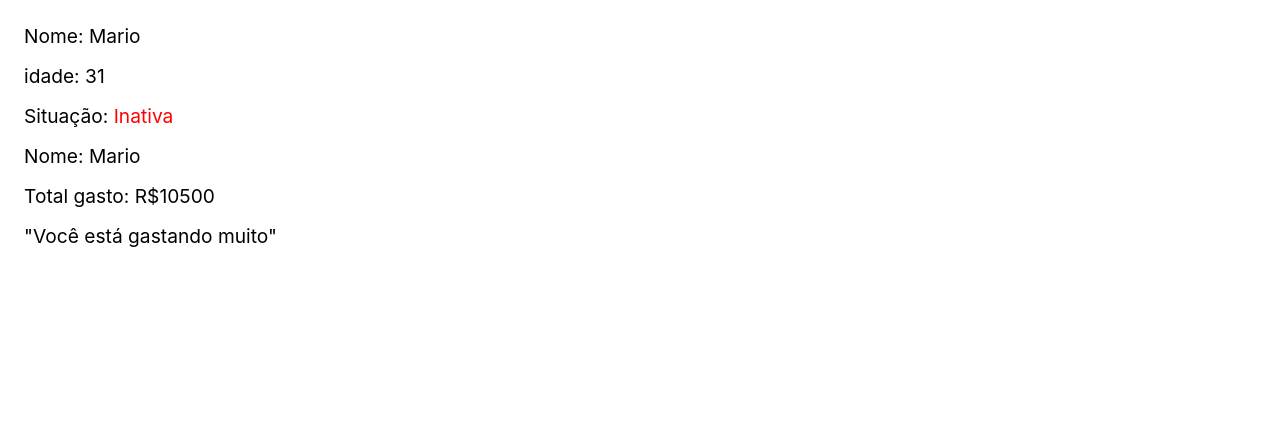
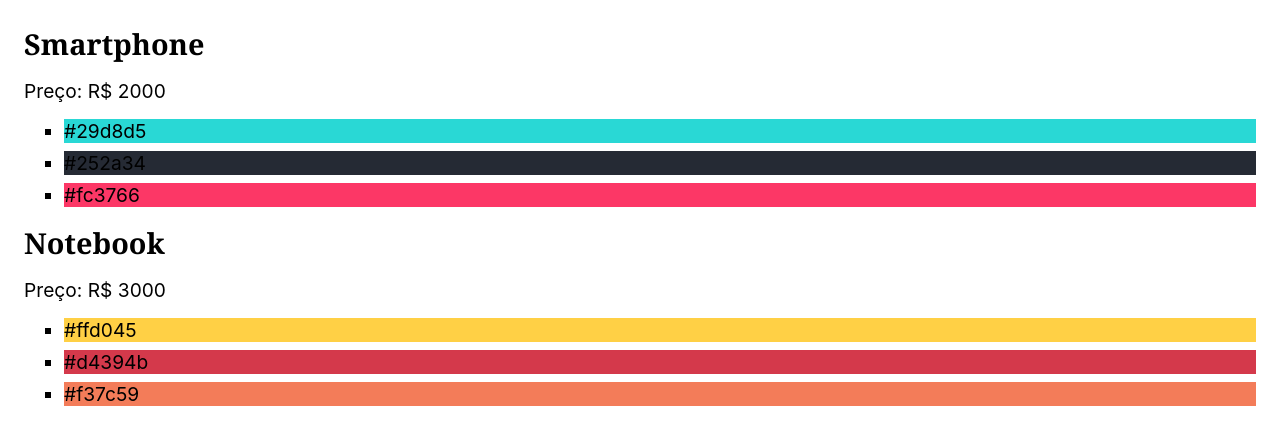
Before and after one commit to JosueFernandes7/OneBitCode, a React (Create React App) app in the folder ReactJs/04. ReactAppOg/myapp/: page / in a window 1280 px wide. Shown: the top 444 px of the page. Built offline with nearby package versions, Linux system fonts and the light colour scheme.

Commit message:
style inline react

```diff
--- a/ReactJs/04. ReactAppOg/myapp/src/App.js
+++ b/ReactJs/04. ReactAppOg/myapp/src/App.js
@@ -1,43 +1,42 @@
-// Mostre os dados da aplicação, como aprensetado no vídeo
-// Não utilize CSS externo, use o style para mudar as cores
-// Se a situação estiver ativa pinte de verde, inativa vermelho
-// Se o gasto for maior que 10000 mostre uma mensagem
-const luana = {
-  cliente: 'Luana',
-  idade: 27,
-  compras: [
-    { nome: 'Notebook', preco: 'R$ 2500' },
-    { nome: 'Geladeira', preco: 'R$ 3000' },
-    { nome: 'Smartphone', preco: 'R$ 1500' },
-  ],
-  ativa: true,
-}
-
-const mario = {
-  cliente: 'Mario',
-  idade: 31,
-  compras: [
-    { nome: 'Notebook', preco: 'R$ 2500' },
-    { nome: 'Geladeira', preco: 'R$ 3000' },
-    { nome: 'Smartphone', preco: 'R$ 1500' },
-    { nome: 'Guitarra', preco: 'R$ 3500' },
-  ],
-  ativa: false,
-}
+// Organize os produtos como mostrado no vídeo
+// Mostre apenas produtos que forem mais caros que R$ 1500
+const produtos = [
+  {
+    id: 1,
+    nome: 'Smartphone',
+    preco: 'R$ 2000',
+    cores: ['#29d8d5', '#252a34', '#fc3766'],
+  },
+  {
+    id: 2,
+    nome: 'Notebook',
+    preco: 'R$ 3000',
+    cores: ['#ffd045', '#d4394b', '#f37c59'],
+  },
+  {
+    id: 3,
+    nome: 'Tablet',
+    preco: 'R$ 1500',
+    cores: ['#365069', '#47c1c8', '#f95786'],
+  },
+];
 
 const App = () => {
-  const dados = mario
-  const gastoTotal = dados.compras.reduce((a,compra) => a + Number(compra.preco.replace("R$ ", "")),0)
-  return (
-    <div>
-      <p>Nome: {dados.cliente}</p>
-      <p>idade: {dados.idade}</p>
-      <p >Situação: <span style = {dados.ativa ? {color:"green"} : {color:"red"}}>{dados.ativa ? "Ativa" : "Inativa"}</span></p>
-      <p>Nome: {dados.cliente}</p>
-      <p>Total gasto: R${gastoTotal}</p>
-      {gastoTotal > 10000 && <p>"Você está gastando muito"</p>}
-    </div>
-  )
-}
+  const dados = produtos.filter(item => Number(item.preco.replace("R$ ","") > 1500));
+  return <section>
+    {dados.map(({id, nome,preco,cores}) => (
+      <div key={id}>
+        <h1>{nome}</h1>
+        <p>Preço: {preco}</p>
+        <ul>
+
+          {cores.map(cor => (
+            <li key={cor} style={{color:"black", backgroundColor:cor}}>{cor}</li>
+          ))}
+        </ul>
+      </div>
+    ))}
+  </section>;
+};
 
 export default App
```
